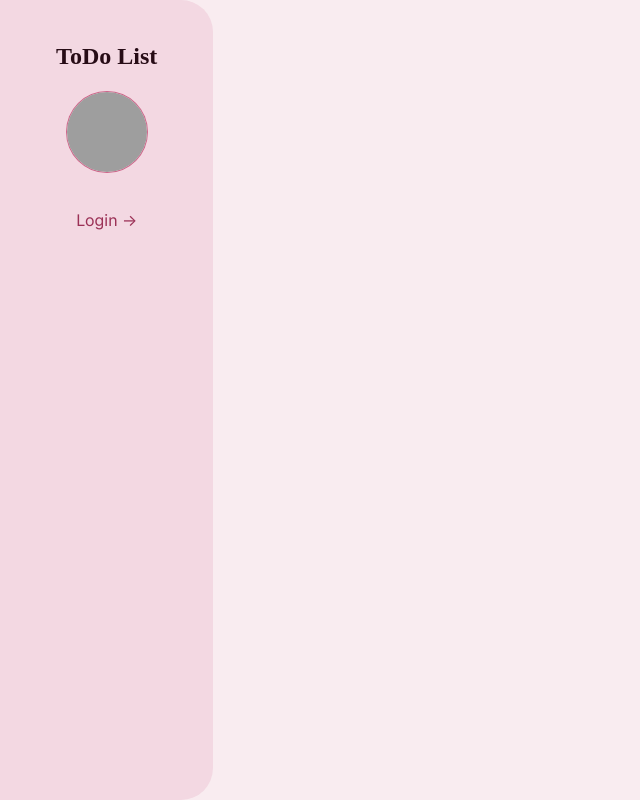
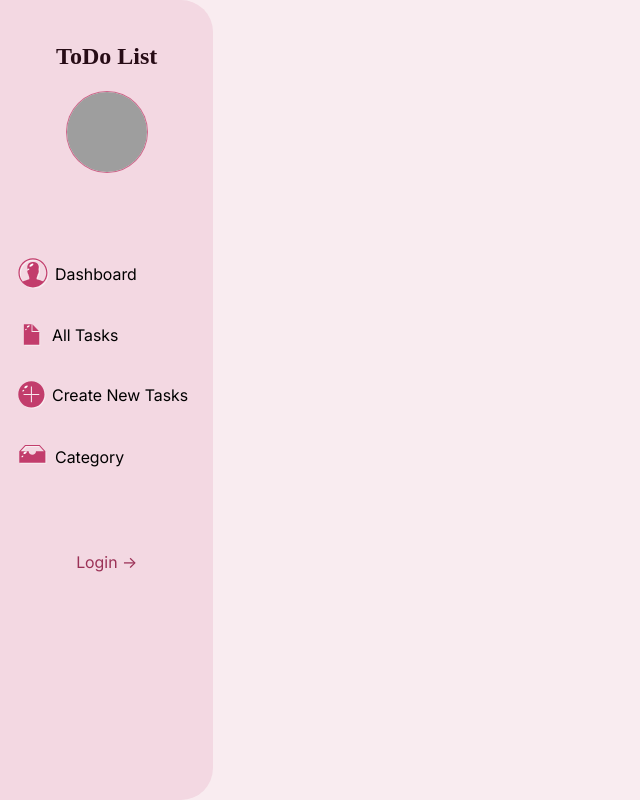
Before and after one commit to Setayesh-Darvishi/ToDo-app, a React (Vite) app: page / in a window 1280 px wide. Shown: the whole page, without its empty margins (0-640 px from the left). Built offline with nearby package versions, Linux system fonts and the light colour scheme; grey boxes are pictures that could not be loaded; a web font is replaced by a local one.

Commit message:
add navbar items into navbar

```diff
--- a/src/components/NavBar.jsx
+++ b/src/components/NavBar.jsx
@@ -1,6 +1,7 @@
 import Login from "./Login";
 import AvatarPicker from "./AvatarPicker";
 import { useState, useEffect } from "react";
+import NavItems from "./NavItems";
 
 const DEFAULT_AVATAR = "https://api.dicebear.com/9.x/adventurer/svg?seed=Felix";
 
@@ -59,11 +60,11 @@ function NavBar() {
           <span className="text-old-rose-700 text-sm">{valueEmail}</span>
         </div>
 
-
+        <NavItems />
 
         <button
           onClick={() => setModalLogin(true)}
-          className="text-old-rose-600 cursor-pointer hover:scale-103 hover:text-old-rose-500"
+          className="text-old-rose-600 cursor-pointer hover:scale-103 hover:text-old-rose-500 mt-12"
         >
           Login →
         </button>
```
